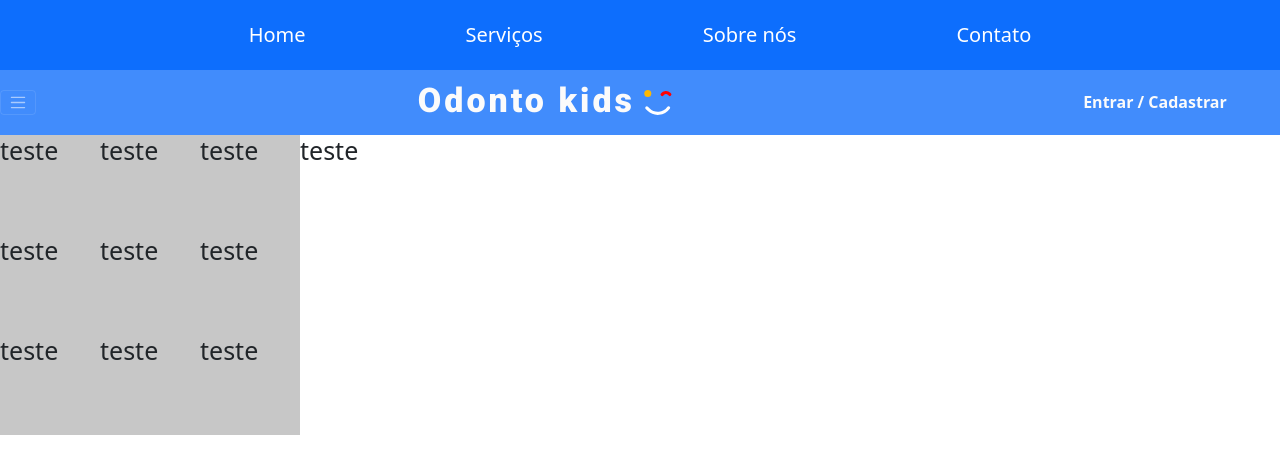
After one commit to gustavorods/2023_odonto_kids, a PHP site: page /assets/pages/servicos.html in a window 1280 px wide, after a click that opens the changed part. The commit adds this page. Shown: the top 474 px of the page. Run offline with PHP 8.4, Linux system fonts and the light colour scheme.

Commit message:
iniciando o desenvolvimento da serviços

```diff
--- a/assets/css/time-line.css
+++ b/assets/css/servicos.css
@@ -127,96 +127,17 @@ div.container-fluid {
     color:#363846;
 }
 
-/*--------------------------------------------------*/
-/*Titulo*/
-.title {
+.servicos{
     display: flex;
-    margin: 40px 0px 0px 0px;
-    align-items: center;
-    justify-content: center;
-    flex-direction: column;
-    text-align: center;
 }
 
-.title h1 {
-    font-size: 5rem;
+.cards{
+    display: grid;
+    grid-template-columns: 1fr 1fr 1fr;
 }
 
-.title h1 span {
-    color: #418CFC;
+.cardInside{
+    background-color: #c7c7c7;
+    width: 100px;
+    height: 100px;
 }
-
-.title p {
-    font-size: 2.5rem;
-    font-weight: 400;
-    margin-top: 5px;
-}
-
-/*Timeline*/
-.timeline-section{
-	background-color: #FBFBFB;
-	min-height: 100vh;
-	padding: 100px 15px;
-}
-.timeline-items{
-	max-width: 1000px;
-	margin:auto;
-	display: flex;
-	flex-wrap: wrap;
-	position: relative;
-}
-.timeline-items::before{
-	content: '';
-	position: absolute;
-	width: 2px;
-	height: 100%;
-	background-color: #2f363e;
-	left: calc(50% - 1px);
-}
-.timeline-item{
-	margin-bottom: 40px;
-	width: 100%;
-	position: relative;
-}
-.timeline-item:last-child{
-	margin-bottom: 0;
-}
-.timeline-item:nth-child(odd){
-    padding-right: calc(50% + 30px);
-	text-align: right;
-}
-.timeline-item:nth-child(even){
-    padding-left: calc(50% + 30px);
-}
-.timeline-dot{
-	height: 16px;
-	width: 16px;
-	background-color: #00EAAF;
-	position: absolute;
-	left: calc(50% - 8px);
-	border-radius: 50%;
-	top:10px;
-}
-.timeline-date{
-	font-size: 23px;
-	color: #00EAAF;
-	margin:6px 0 15px;
-}
-.timeline-content{
-    background-color: #0753ea;
-	padding: 30px;
-	border-radius: 5px;
-}
-.timeline-content h3{
-    font-size: 20px;
-	color: #ffffff;
-	margin:0 0 10px;
-	text-transform: capitalize;
-	font-weight: 500;
-}
-.timeline-content p{
-    color: #ffffff;
-	font-size: 17px;
-	font-weight: 430;
-	line-height: 22px;
-}
--- /dev/null
+++ b/assets/pages/servicos.html
@@ -0,0 +1,99 @@
+<!DOCTYPE html>
+<html lang="en">
+<head>
+    <meta charset="UTF-8">
+    <meta name="viewport" content="width=device-width, initial-scale=1.0">
+    <!-- CSS -->
+    <link rel="stylesheet" href="../css/servicos.css">
+    <link rel="stylesheet" href="../css/time-line_responsivo.css">
+    <!-- Bootstrap -->
+    <link href="https://cdn.jsdelivr.net/npm/bootstrap@5.3.2/dist/css/bootstrap.min.css" rel="stylesheet" integrity="sha384-T3c6CoIi6uLrA9TneNEoa7RxnatzjcDSCmG1MXxSR1GAsXEV/Dwwykc2MPK8M2HN" crossorigin="anonymous">
+    <script src="https://cdn.jsdelivr.net/npm/bootstrap@5.3.2/dist/js/bootstrap.bundle.min.js" integrity="sha384-C6RzsynM9kWDrMNeT87bh95OGNyZPhcTNXj1NW7RuBCsyN/o0jlpcV8Qyq46cDfL" crossorigin="anonymous"></script>
+    <title>Time-Line</title>
+</head>
+<body>
+
+    <!-- Navbar -->
+    <div class="collapse" id="navbarToggleExternalContent" data-bs-theme="dark">
+            <div class="bg-primary p-4 itens-nav">
+                <ul class="nav">
+                    <li class="nav-item">
+                        <a class="nav-link active" href="../../index.html">Home</a>
+                    </li>
+                    <hr class="linha">
+
+                    <li class="nav-item">
+                        <a class="nav-link active" href="#">Serviços</a>
+                    </li>
+                    <hr class="linha">
+
+                    <li class="nav-item">
+                        <a class="nav-link active" href="./time-line.html">Sobre nós</a>
+                    </li>
+                    <hr class="linha">
+
+                    <li class="nav-item">
+                        <a class="nav-link active" href="#">Contato</a>
+                    </li>
+                </ul>
+            </div>
+    </div>
+
+    <nav class="navbar navbar-dark">
+            <div class="container-fluid">
+                <button class="navbar-toggler" type="button" data-bs-toggle="collapse" data-bs-target="#navbarToggleExternalContent"
+                    aria-controls="navbarToggleExternalContent" aria-expanded="false" aria-label="Toggle navigation">
+                    <span class="navbar-toggler-icon"></span>
+                </button>
+
+                <div id="div-logo">
+                    <h1>Odonto kids</h1>
+                    <img src="../img/Logo.svg" alt="Odonto Kids logo">
+                </div>
+
+                <div id="criar-conta">
+                    <a href="#">
+                        <button id="botao-entrar-header">Entrar / Cadastrar</button>
+                    </a>
+                </div>
+            </div>
+    </nav>
+
+    <!-- Servicos -->
+
+    <div class="servicos">
+        <div class="cards">
+            <div class="cardInside">
+                <h1>teste</h1>
+            </div>
+            <div class="cardInside">
+                <h1>teste</h1>
+            </div>
+            <div class="cardInside">
+                <h1>teste</h1>
+            </div>
+            <div class="cardInside">
+                <h1>teste</h1>
+            </div>
+            <div class="cardInside">
+                <h1>teste</h1>
+            </div>
+            <div class="cardInside">
+                <h1>teste</h1>
+            </div>
+            <div class="cardInside">
+                <h1>teste</h1>
+            </div>
+            <div class="cardInside">
+                <h1>teste</h1>
+            </div>
+            <div class="cardInside">
+                <h1>teste</h1>
+            </div>
+        </div>
+        <div class="cardDescription">
+            <h1>teste</h1>
+        </div>
+    </div>
+</body>
+</html>
```
Also changed, not shown: assets/css/servicos_responsivo.css (renamed from assets/css/time-line_responsivo.css, +0 -18 lines).
